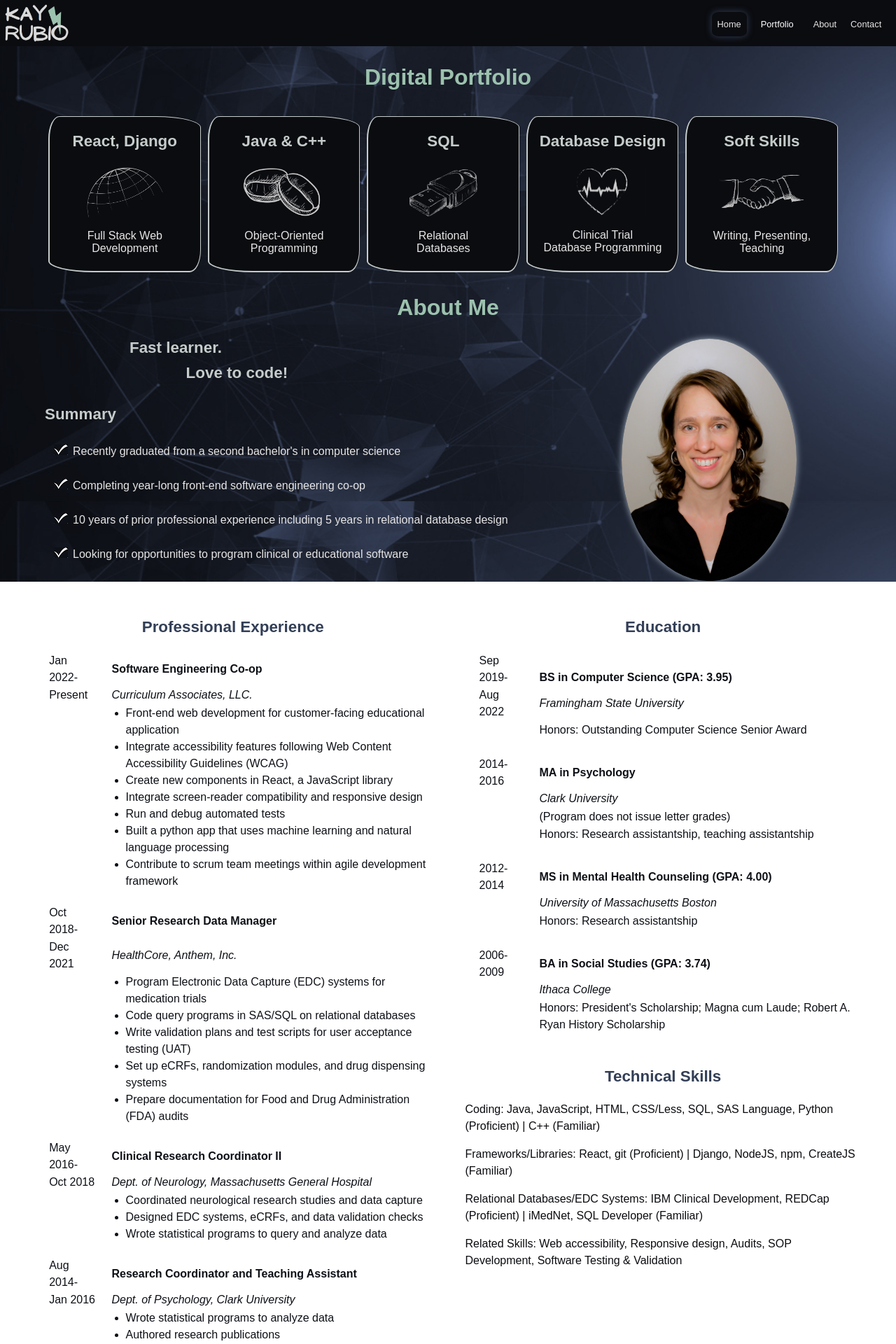
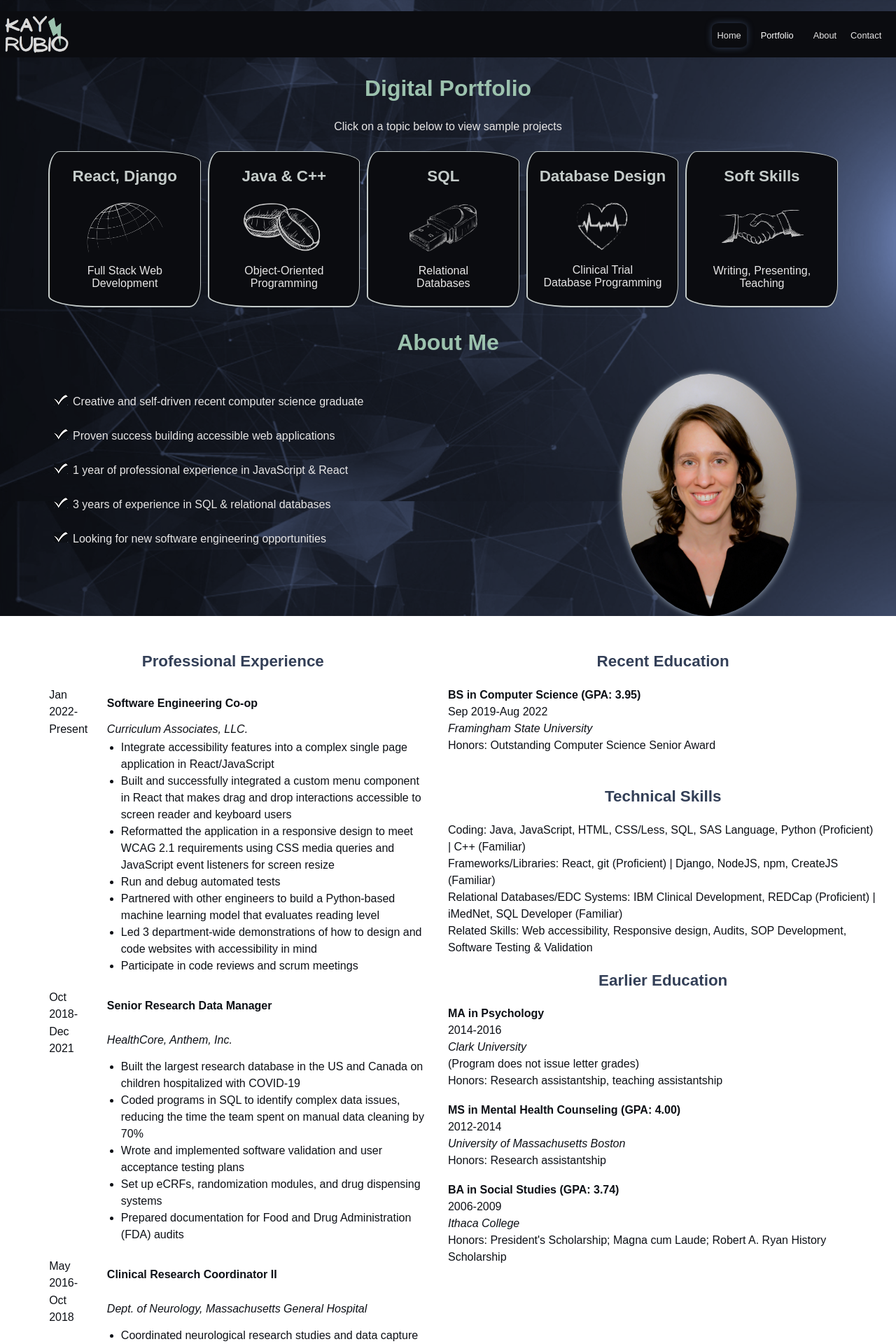
Before and after one commit to KaySRubio/digitalportfolio, a PHP site: page / in a window 1280 px wide. Shown: the top 1920 px of the page at 70% size. Run offline with PHP 8.4, Linux system fonts and the light colour scheme.

Commit message:
updating home page

```diff
--- a/css/style.css
+++ b/css/style.css
@@ -470,6 +470,16 @@ td, tr {
 	width: 100%;
 }
 
+.resume>p {
+	color: #0d1016;
+	line-height: 1.5em;
+	margin: 0px;
+}
+
+.resume>h3 {
+	color: #333F57;
+}
+
 td {
 	padding: .5px 1px .5px 20px;
 	font-family: Arial, Verdana, sans-serif;
@@ -518,6 +528,7 @@ td>ul>li {
 	width: 46%;
 	padding: 0px 2% 0px 2%;
 	color: black;
+
 }
 .pp_col1of2>h3 {
 	color: #333F57;
--- a/home.html
+++ b/home.html
@@ -52,6 +52,7 @@
 
   		</div>
   		<h2>Digital Portfolio</h2>
+      <p class="center">Click on a topic below to view sample projects</p>
   		<div id="project_pic_row">
         <div class="project_pic_row1"><div class="project_pic_row_center">
     			<a href="js_html_css.html">
@@ -102,17 +103,17 @@
             <img src="images/resume2.jpg"/>
           </div>
           <div class="about_blurb_col2">
-            <h3 id="l1">Fast learner.</h3>
-            <h3 id="l2">Love to code!</h3>
+            <!--h3 id="l1">Fast learner.</h3-->
+            <!--h3 id="l2">Love to code!</h3-->
             <!--h3 id="l3">Passionate about clinical research.</h3-->
           </div>
           <div class="about_blurb_col3">
-            <h3 class="hide_on_iphone">Summary</h3>
             <ul>
-              <li>Recently graduated from a second bachelor's in computer science</li>
-              <li>Completing year-long front-end software engineering co-op</li>
-              <li>10 years of prior professional experience including 5 years in relational database design</li>
-              <li>Looking for opportunities to program clinical or educational software</li>
+              <li>Creative and self-driven recent computer science graduate</li>
+              <li>Proven success building accessible web applications</li>
+              <li>1 year of professional experience in JavaScript & React</li>
+              <li>3 years of experience in SQL & relational databases</li>
+              <li>Looking for new software engineering opportunities</li>
             </ul>
           </div>
         </div>
@@ -135,13 +136,13 @@
             <tr>
               <td class="hide_on_iphone"></td><td>
                 <ul>
-                  <li>Front-end web development for customer-facing educational application</li>
-                  <li>Integrate accessibility features following Web Content Accessibility Guidelines (WCAG)</li>
-                  <li>Create new components in React, a JavaScript library</li>
-                  <li>Integrate screen-reader compatibility and responsive design</li>
+                  <li>Integrate accessibility features into a complex single page application in React/JavaScript</li>
+                  <li>Built and successfully integrated a custom menu component in React that makes drag and drop interactions accessible to screen reader and keyboard users</li>
+                  <li>Reformatted the application in a responsive design to meet WCAG 2.1 requirements using CSS media queries and JavaScript event listeners for screen resize</li>
                   <li>Run and debug automated tests</li>
-                  <li>Built a python app that uses machine learning and natural language processing</li>
-                  <li>Contribute to scrum team meetings within agile development framework</li>
+                  <li>Partnered with other engineers to build a Python-based machine learning model that evaluates reading level</li>
+                  <li>Led 3 department-wide demonstrations of how to design and code websites with accessibility in mind</li>
+                  <li>Participate in code reviews and scrum meetings</li>
                 </ul>
               </td>
             </tr>
@@ -159,11 +160,11 @@
             <tr>
               <td class="hide_on_iphone"></td><td>
                 <ul>
-                  <li>Program Electronic Data Capture (EDC) systems for medication trials</li>
-                  <li>Code query programs in SAS/SQL on relational databases</li>
-                  <li>Write validation plans and test scripts for user acceptance testing (UAT)</li>
+                  <li>Built the largest research database in the US and Canada on children hospitalized with COVID-19</li>
+                  <li>Coded programs in SQL to identify complex data issues, reducing the time the team spent on manual data cleaning by 70%</li>
+                  <li>Wrote and implemented software validation and user acceptance testing plans</li>
                   <li>Set up eCRFs, randomization modules, and drug dispensing systems</li>
-                  <li>Prepare documentation for Food and Drug Administration (FDA) audits</li>
+                  <li>Prepared documentation for Food and Drug Administration (FDA) audits</li>
                 </ul>
               </td>
             </tr>
@@ -280,12 +281,21 @@
           </table>
         </div>
 
-        <div class="pp_col1of2">
-          <h3>Education</h3>
-          <table>
+
+        <div class="resume">
+          <h3>Recent Education</h3>
+          <p><b>BS in Computer Science (GPA: 3.95)</b></p>
+          <p>Sep 2019-Aug 2022</p>
+
+          <p><i>Framingham State University</i></p>
+          <p>Honors: Outstanding Computer Science Senior Award</p>
+
+
+          <!--table>
             <tr>
               <td class="thin_col, hide_on_iphone">Sep 2019-</td><td><b></br>BS in Computer Science (GPA: 3.95)</td>
-            </tr><tr>
+            </tr>
+            <tr>
               <td class="thin_col, hide_on_iphone">Aug 2022</td><td><i>Framingham State University</i></td>
             </tr>
             <tr>
@@ -293,9 +303,41 @@
             </tr>
             <tr>
               <td class="hide_on_iphone"></td><td>Honors: Outstanding Computer Science Senior Award</td>
-            </tr><tr>
+            </tr>
+          </table-->
+
+
+          <h3><br class="hide_on_iphone">Technical Skills</h3>
+          <p>Coding: Java, JavaScript, HTML, CSS/Less, SQL, SAS Language, Python (Proficient) | C++ (Familiar)</p>
+          <p>Frameworks/Libraries: React, git (Proficient) | Django, NodeJS, npm, CreateJS (Familiar) </p>
+          <p>Relational Databases/EDC Systems: IBM Clinical Development, REDCap (Proficient) | iMedNet, SQL Developer (Familiar)</p>
+          <p>Related Skills: Web accessibility, Responsive design, Audits, SOP Development, Software Testing & Validation</p>
+
+
+
+          <h3>Earlier Education</h3>
+          <p><b>MA in Psychology</b></p>
+          <p>2014-2016</p>
+          <p><i>Clark University</i></p>
+          <p>(Program does not issue letter grades)</p>
+          <p>Honors: Research assistantship, teaching assistantship</p><br>
+
+          <p><b>MS in Mental Health Counseling (GPA: 4.00)</b></p>
+          <p>2012-2014</p>
+          <p><i>University of Massachusetts Boston</i></p>
+          <p>Honors: Research assistantship</p><br>
+
+
+          <p><b>BA in Social Studies (GPA: 3.74)</b></p>
+          <p>2006-2009</p>
+          <p><i>Ithaca College</i></p>
+          <p>Honors: President's Scholarship; Magna cum Laude; Robert A. Ryan History Scholarship</p>
+
+          <!--table>
+            <tr>
               <td class="thin_col, hide_on_iphone"></br>2014-2016</td><td><b></br>MA in Psychology</b></td>
-            </tr><tr>
+            </tr>
+            <tr>
               <td class="thin_col, hide_on_iphone"></td><td><i>Clark University</i></td>
             </tr>
             <tr>
@@ -326,12 +368,7 @@
             <tr>
               <td class="hide_on_iphone"></td><td>Honors: President's Scholarship; Magna cum Laude; Robert A. Ryan History Scholarship</td>
             </tr>
-          </table>
-          <h3><br class="hide_on_iphone">Technical Skills</h3>
-          <p>Coding: Java, JavaScript, HTML, CSS/Less, SQL, SAS Language, Python (Proficient) | C++ (Familiar)</p>
-          <p>Frameworks/Libraries: React, git (Proficient) | Django, NodeJS, npm, CreateJS (Familiar) </p>
-          <p>Relational Databases/EDC Systems: IBM Clinical Development, REDCap (Proficient) | iMedNet, SQL Developer (Familiar)</p>
-          <p>Related Skills: Web accessibility, Responsive design, Audits, SOP Development, Software Testing & Validation</p>
+          </table-->
 
         </div>
       </div>
```
